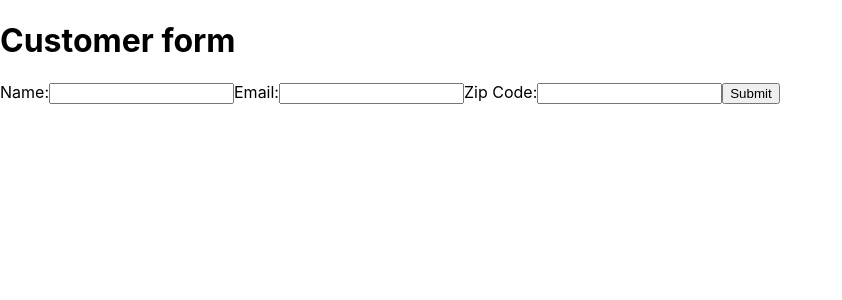
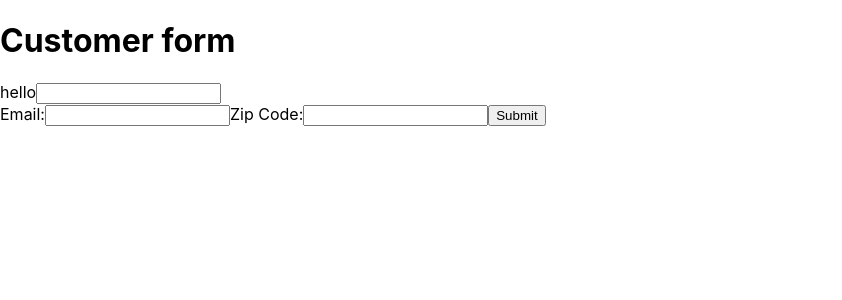
Before and after one commit to justwillj/Customer-form-exercise-v1, a React (Create React App) app: page / in a window 1280 px wide. Shown: the top 300 px of the page, without its empty margins (0-842 px from the left). Built offline with nearby package versions, Linux system fonts and the light colour scheme.

Commit message:
Fixed the input

```diff
--- a/src/components/app/App.js
+++ b/src/components/app/App.js
@@ -1,6 +1,7 @@
 import Input from "../input/Input";
 import "./App.css";
 import { useState } from "react";
+import ErrorMessage from "../errorMessage/ErrorMessage";
 
 const App = () => {
   const [name, setName] = useState("");
@@ -12,7 +13,7 @@ const App = () => {
   const validEmail = /^[\w-\.]+@([\w-]+\.)+[\w-]{2,4}$/g;
 
   //Toggles the errors
-  const [nameError, setNameError] = useState(false);
+  const [nameError, setNameError] = useState(true);
   const [emailError, setEmailError] = useState(false);
   const [zipCodeError, setZipCodeError] = useState(false);
 
@@ -51,10 +52,9 @@ const App = () => {
   return (
     <div>
       <h1>Customer form </h1>
-      <form onSubmit={formCheck}>
-        <label>Name:</label>
-        {nameError ? <p>Must be at least 3 characters</p> : null}
-        <input type="text" value={name} onChange={inputOnChangeName}></input>
+
+      <form onSubmit={formCheck} noValidate>
+        <Input type="text" label="hello" />
 
         <label>Email:</label>
         {emailError ? <p>Must be a valid email</p> : null}
--- /dev/null
+++ b/src/components/errorMessage/ErrorMessage.css
@@ -0,0 +1,3 @@
+p{
+    color: red;
+}
--- /dev/null
+++ b/src/components/errorMessage/ErrorMessage.js
@@ -0,0 +1,5 @@
+import React from "react";
+const ErrorMessage = ({ label }) => {
+  <label htmlFor={label}>{label}</label>;
+};
+export default ErrorMessage;
--- a/src/components/input/Input.js
+++ b/src/components/input/Input.js
@@ -1,8 +1,15 @@
 import React from "react";
-const Input = ({ type }) => {
+const Input = ({ label, type, value, onChange }) => (
   <div>
-    <label>hello</label>
-    <input type={type} />;
-  </div>;
-};
+    <label htmlFor={label}>{label}</label>
+    <input
+      type={type}
+      id={label}
+      name={label}
+      value={value}
+      onChange={onChange}
+    />
+  </div>
+);
+
 export default Input;
```
